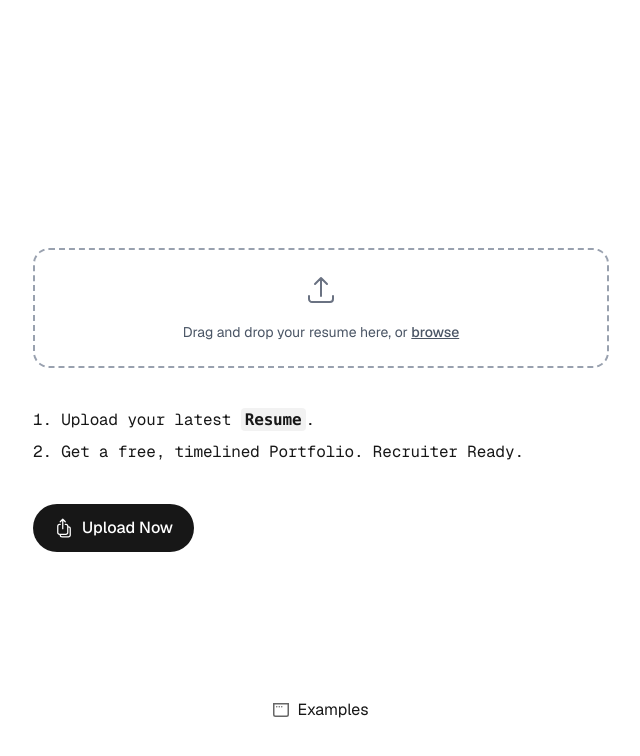
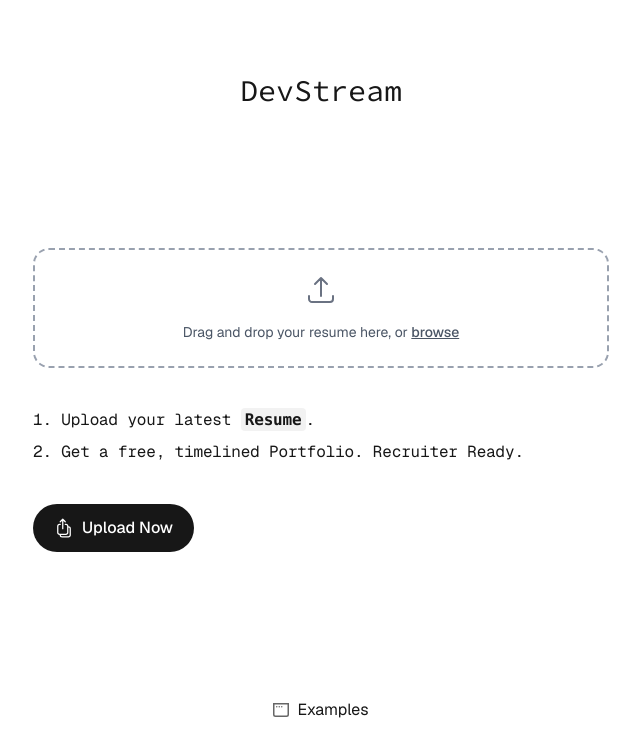
Before and after one commit to akshatparashar22/devstream, a Next.js app: page / in a window 1280 px wide. Shown: the top 756 px of the page, without its empty margins (319-959 px from the left). Built offline with nearby package versions, Linux system fonts and the light colour scheme.

Commit message:
Added/Heading

```diff
--- a/app/layout.tsx
+++ b/app/layout.tsx
@@ -5,8 +5,8 @@ import { geistMono, geistSans } from "./ui/fonts";
 
 
 export const metadata: Metadata = {
-  title: "Timeline Portfolio",
-  description: "Upload your resume | Get Timelined Portfolio",
+  title: "DevStream",
+  description: "Your own Timelined Portfolio",
 };
 
 export default function RootLayout({
--- a/app/page.tsx
+++ b/app/page.tsx
@@ -3,6 +3,7 @@
 import { useRef, useState } from "react";
 import { ArrowUpTrayIcon, ArrowUpOnSquareStackIcon } from "@heroicons/react/24/outline";
 import Image from "next/image";
+import { sourceCodePro } from "./ui/fonts";
 
 export default function Home() {
   const inputRef = useRef<HTMLInputElement>(null);
@@ -31,7 +32,11 @@ export default function Home() {
 
   return (
     <div className="min-h-screen grid grid-rows-[20px_1fr_20px] items-center justify-items-center p-8 pb-20 gap-16 sm:p-20 font-[family-name:var(--font-geist-sans)]">
-
+      <h1
+        className={`row-start-1 text-2xl sm:text-3xl font-bold text-center font-[var(--font-geist-mono)] ${sourceCodePro.className}`}
+      >
+        DevStream
+      </h1>
       <main className="row-start-2 flex flex-col gap-10 items-center sm:items-start w-full max-w-xl">
 
         {/* Drop Catcher */}
```
